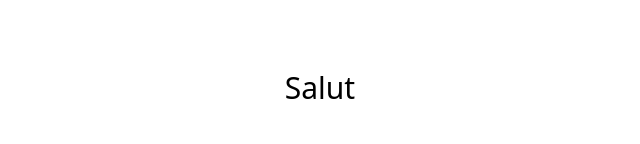
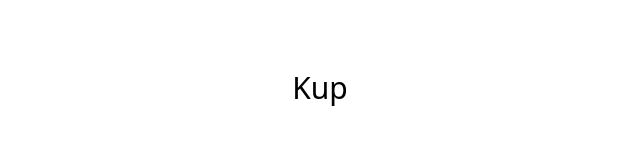
Before and after one commit to ImMyst/kup, a Next.js app: page / in a window 1280 px wide. Shown: the part 312-456 px from the top of the page, without its empty margins (320-960 px from the left). Built offline with nearby package versions, Linux system fonts and the light colour scheme.

Commit message:
chore(boilerplate): adding content

```diff
--- a/app/head.tsx
+++ b/app/head.tsx
@@ -1,10 +1,13 @@
 export default function Head() {
   return (
     <>
-      <title>Create Next App</title>
+      <title>Kup</title>
       <meta content="width=device-width, initial-scale=1" name="viewport" />
-      <meta name="description" content="Generated by create next app" />
+      <meta
+        name="description"
+        content="Simple FIFA World Cup planning and scores."
+      />
       <link rel="icon" href="/favicon.ico" />
     </>
-  )
+  );
 }
--- a/app/layout.tsx
+++ b/app/layout.tsx
@@ -1,14 +1,14 @@
-import './globals.css'
+import "./globals.css";
 
 export default function RootLayout({
   children,
 }: {
-  children: React.ReactNode
+  children: React.ReactNode;
 }) {
   return (
     <html lang="en">
       <head />
       <body>{children}</body>
     </html>
-  )
+  );
 }
--- a/app/page.tsx
+++ b/app/page.tsx
@@ -1,9 +1,7 @@
 export default function Page() {
   return (
     <div className="flex justify-center h-screen w-full items-center">
-      <h1 className="text-3xl">
-        Salut
-      </h1>
+      <h1 className="text-3xl">Kup</h1>
     </div>
-  )
+  );
 }
```
Also changed, not shown: 1 other file (tests, documents, lock files or other folders).
